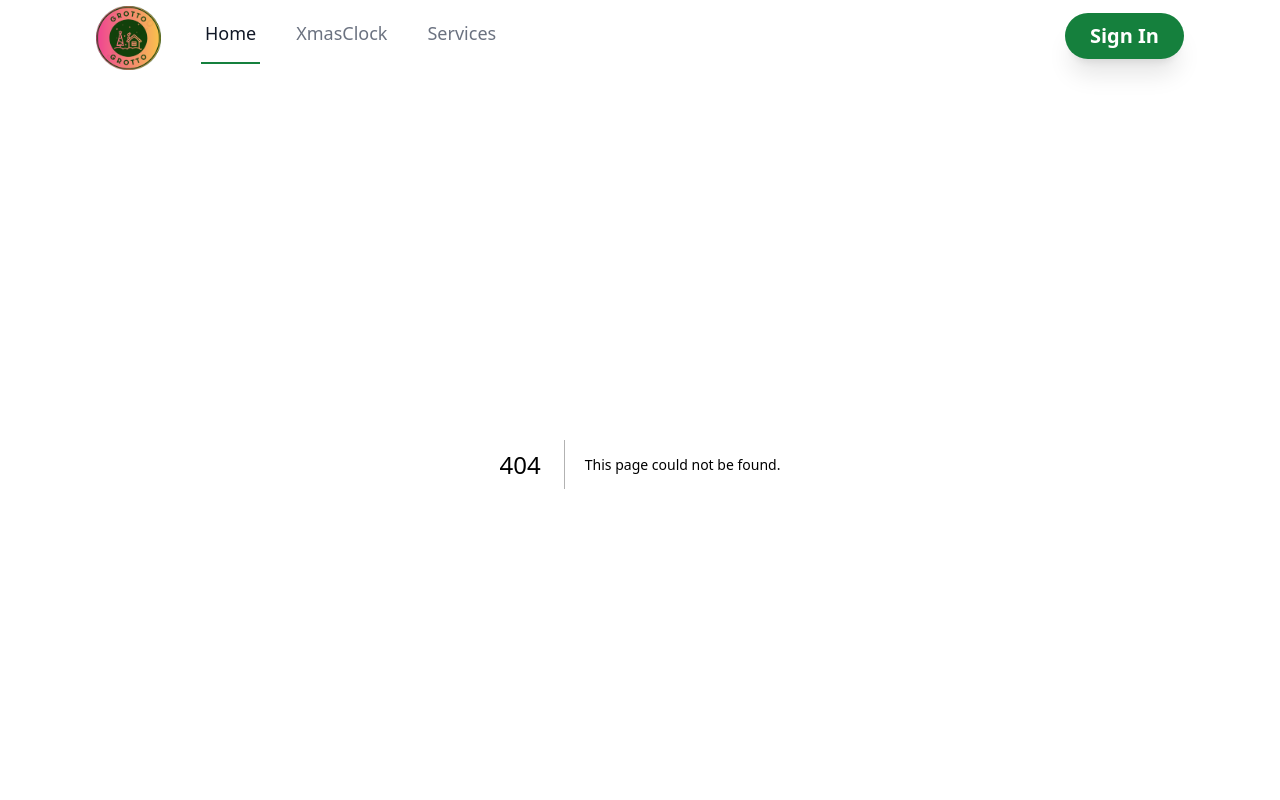
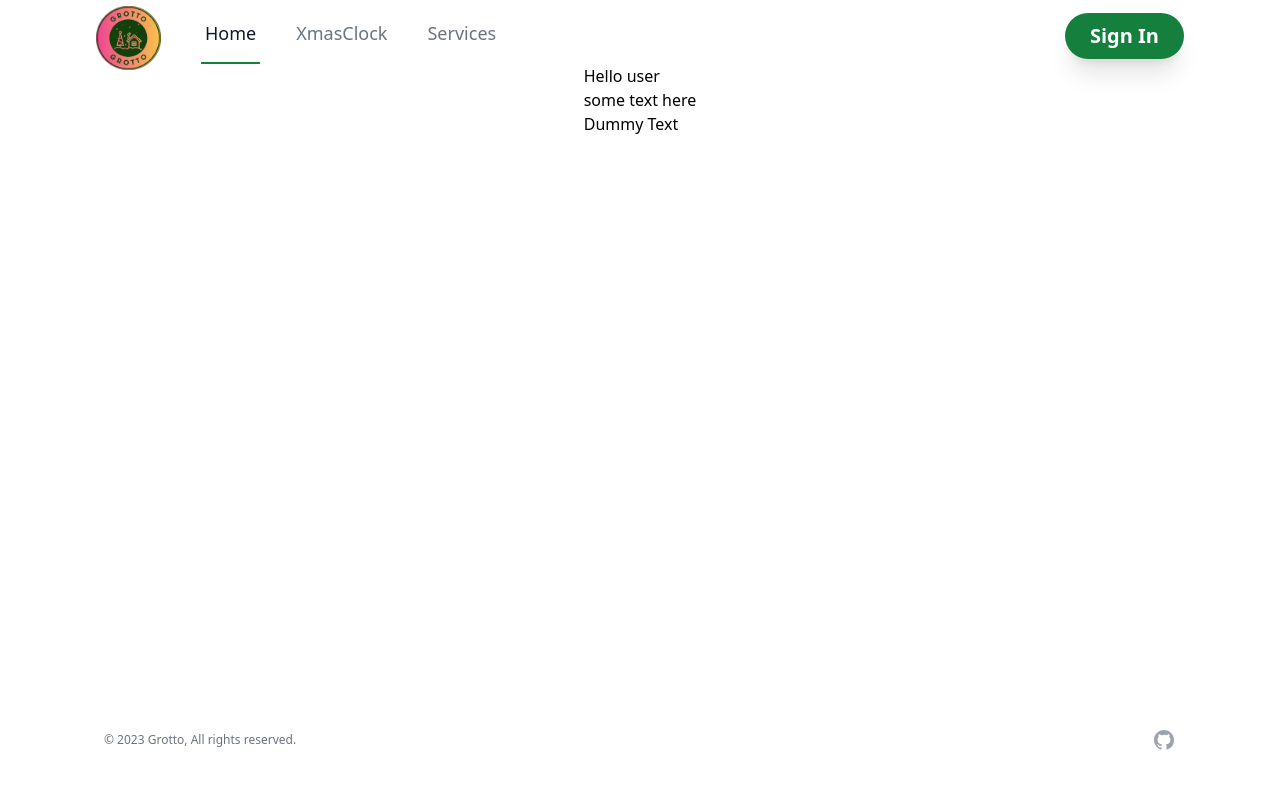
Before and after one commit to nickdip/Grotto, a Next.js app: page /grownup in a window 1280 px wide. Before the commit this address had no page. Shown: the top 800 px of the page. Built offline with nearby package versions, Linux system fonts and the light colour scheme.

Commit message:
adds a letter component to the grownup page

```diff
--- /dev/null
+++ b/src/app/grownup/page.js
@@ -0,0 +1,17 @@
+//display child's letter (get the data from database)
+//display the child's suggested gifts (get the data from database)
+
+//components
+import { FinishedLetter } from "@/components/FinishedLetter";
+
+const GrownUp = () => {
+  return (
+    <div>
+      <h1>Hello user</h1>
+      <p>some text here</p>
+      <FinishedLetter />
+    </div>
+  );
+};
+
+export default GrownUp;
--- /dev/null
+++ b/src/components/FinishedLetter.jsx
@@ -0,0 +1,7 @@
+export const FinishedLetter = () => {
+  return (
+    <div>
+      <p>Dummy Text</p>
+    </div>
+  );
+};
```
